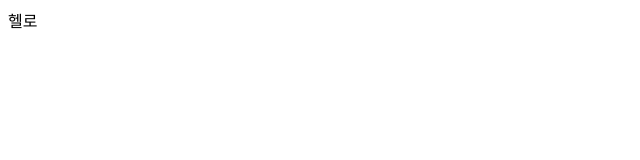
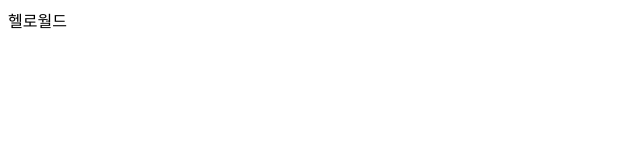
Before and after one commit to peisia/x, a plain HTML site: page index.html in a window 1280 px wide. Shown: the full height of the page, 0-640 px from the left. Drawn offline with Linux system fonts and the light colour scheme.

Commit message:
index.html 에 오 타수정

```diff
--- a/index.html
+++ b/index.html
@@ -5,6 +5,6 @@
     <title>Document</title>
 </head>
 <body>
-    헬로
+    헬로월드
 </body>
 </html>
```
